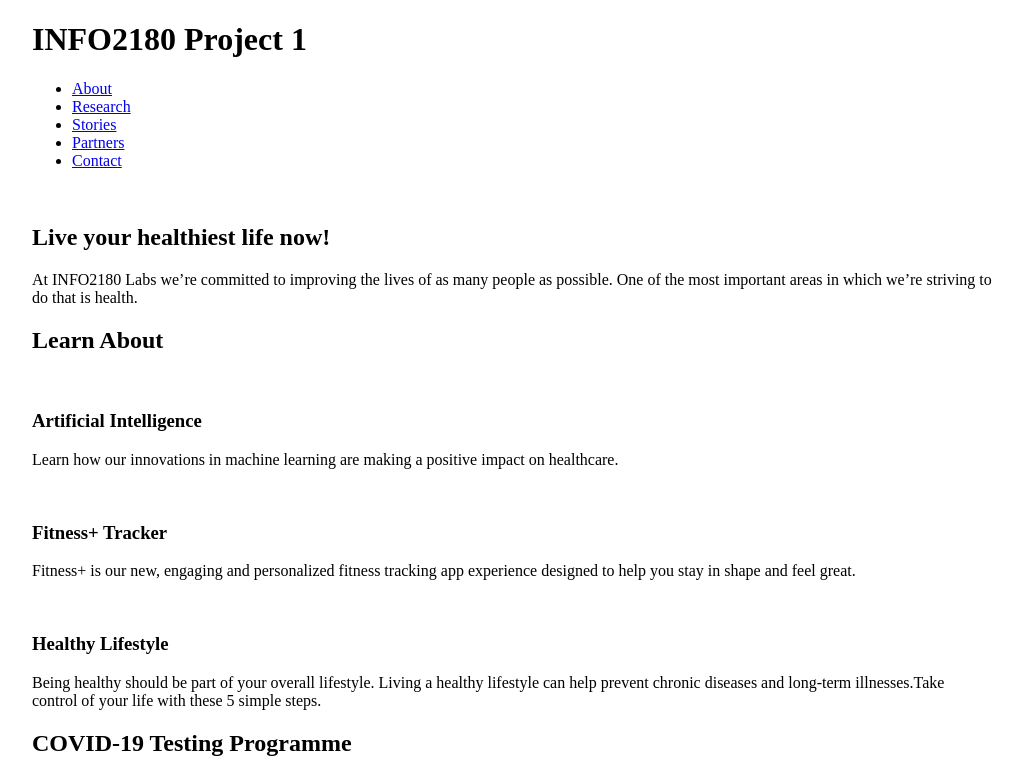
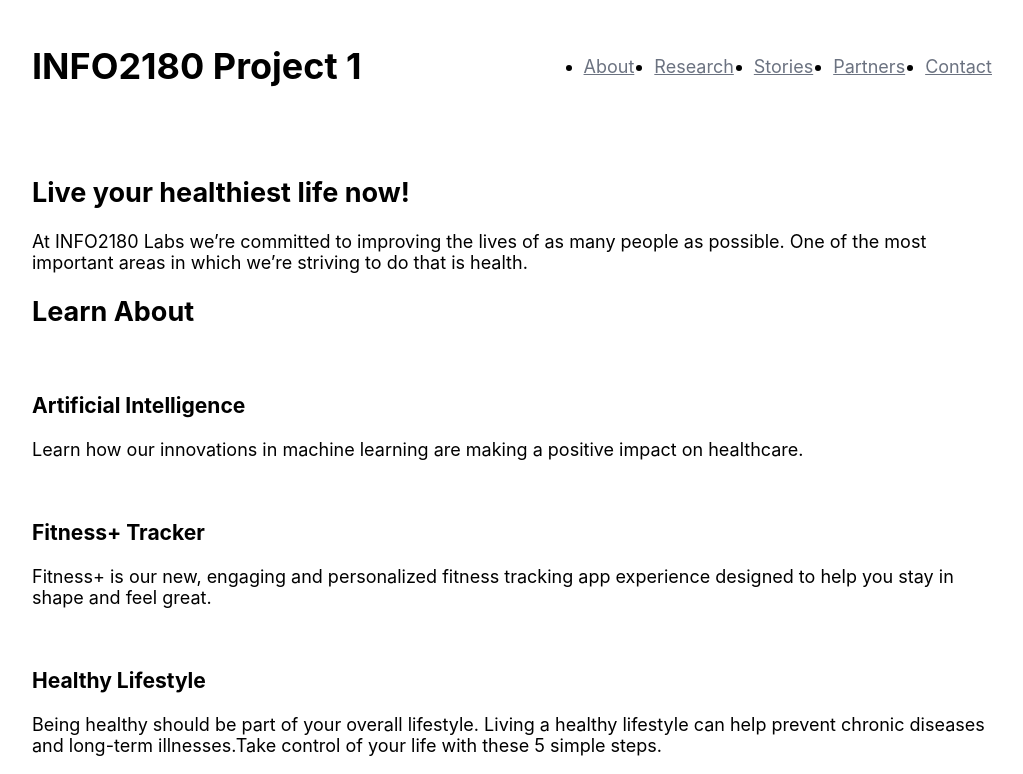
Before and after one commit to HughHughs/info2180-project1, a plain HTML site: page index.html in a window 1280 px wide. Shown: the top 774 px of the page, without its empty margins (128-1151 px from the left). Drawn offline with Linux system fonts and the light colour scheme.

Commit message:
Updated CSS file

```diff
--- a/styles.css
+++ b/styles.css
@@ -1,7 +1,9 @@
 /* Add your CSS to this file */
 body {
     margin: 0;
-    font-size: 16px;
+    font-size: 18px;
+    font-family: -apple-system, BlinkMacSystemFont, "Segoe UI", Roboto, "Helvetica Neue", Arial, "Noto Sans", sans-serif;
+    padding: 0;
 }
 
 .container {
@@ -9,3 +11,31 @@ body {
     max-width: 960px;
     width: 100%;
 }
+
+header {
+    background: white;
+    padding: 20px 0;
+}
+
+header .container {
+    display: flex;
+    justify-content: space-between;
+    align-items: center;
+
+}
+
+header nav ul {
+    display: flex;
+    gap: 20px;
+    margin: 0;
+    padding: 0;
+}
+
+header nav ul a{
+    color: #6b7280;
+    font-size: 18px;
+}
+header nav ul a:hover{
+    color: #5A67D8;
+    font-size: 18px;
+}
```
